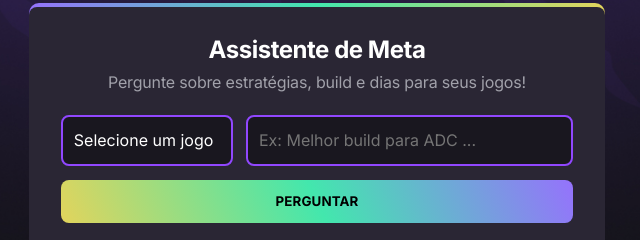
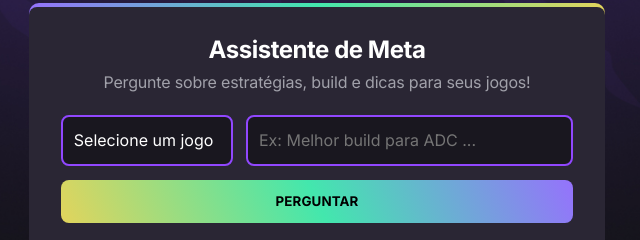
Before and after one commit to RafaelSouzza/game-sage-ai, a plain HTML site: page index.html in a window 1280 px wide. Shown: the part 219-459 px from the top of the page, 323-963 px from the left. Drawn offline with Linux system fonts and the light colour scheme.

Commit message:
modified:   index.html

```diff
--- a/index.html
+++ b/index.html
@@ -24,7 +24,7 @@
         <section>
             <div>
                 <h2>Assistente de Meta</h2>
-                <p>Pergunte sobre estratégias, build e dias para seus jogos!</p>
+                <p>Pergunte sobre estratégias, build e dicas para seus jogos!</p>
 
                 <form id="form">
                     <select id="gameSelect">
```
